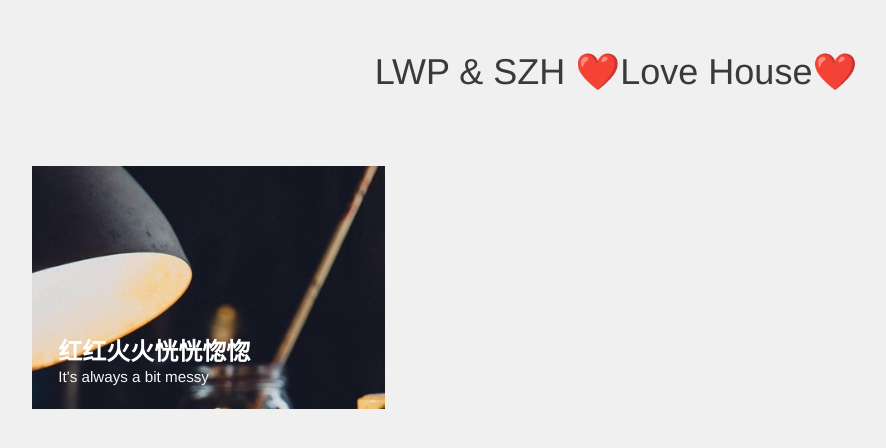
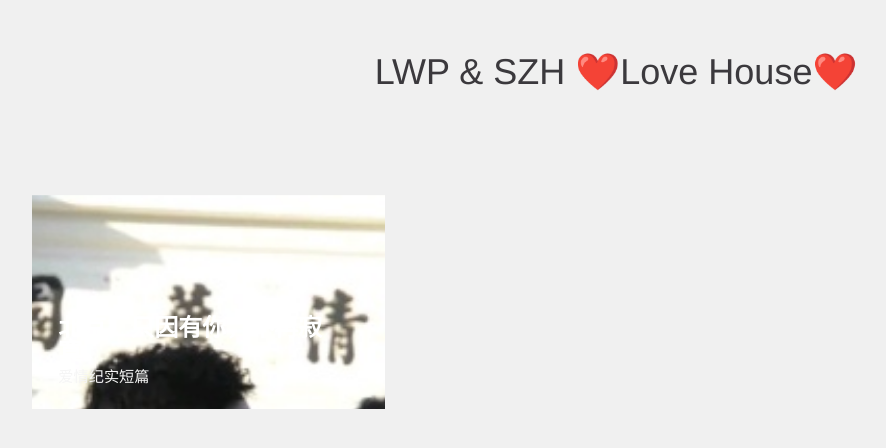
Before and after one commit to lwpszh/lwpszh.github.io, a Jekyll site: the page built from index.html, in a window 1280 px wide. Shown: the top 448 px of the page, without its empty margins (24-910 px from the left). Built offline with Jekyll 4.4.1, drawn with Linux system fonts in a browser that asks for light colours; the list of posts is cut into pages by our own code; some of the changed lines change nothing that is shown.

Commit message:
北京，只因有你，不再寂寞

```diff
--- a/_posts/2015-04-25-workshop.markdown
+++ b/_posts/2015-04-25-workshop.markdown
@@ -1,23 +1,10 @@
 ---
-title:  "红红火火恍恍惚惚"
-subtitle: "It's always a bit messy"
-author: "n"
-avatar: "img/authors/nadun.jpg"
-image: "img/f.jpg"
-date:   2015-04-25 12:12:12
+title:  "北京，只因有你，不再寂寞。"
+subtitle: "爱情纪实短篇"
+author: "szh"
+avatar: "img/authors/szh.jpg"
+image: "img/054101015DE1210E000001555A017C67.jpeg"
+date:   2019-11-29 22:51:44
 ---
 
-### Dolor sit amet?
-Lorem ipsum dolor sit amet, consectetur adipiscing elit. Proin vestibulum non mi non pulvinar. Donec tempus risus vel ex fringilla tempor. Vivamus pharetra non mauris quis fermentum. Vestibulum sed maximus elit, sit amet suscipit orci. Morbi at enim at libero dignissim egestas vel ac nisi. Etiam at lectus a arcu sodales consequat. Aliquam consequat ligula sed purus tincidunt, a ultrices nibh dapibus. Phasellus convallis ipsum nec semper ultricies. In facilisis lacus velit, sit amet lacinia velit blandit id. Nullam ut magna erat. Aliquam sit amet dapibus odio, aliquet tempus tortor. Donec in nisi massa
-
-haha ,这是一张图片哦
-![image](img/f.jpg)
-
-### Aliquam suscipit.
-Cras eget nisl accumsan, porta nisl in, egestas sapien. Vestibulum gravida nulla sed facilisis tempor. Suspendisse maximus nisi sit amet velit sodales fringilla. Vivamus luctus risus eget dui consectetur porttitor. Maecenas ut ultrices orci. Maecenas mollis est eu sodales mollis. Nulla facilisi. Suspendisse eros arcu, elementum sed sem eu, pharetra rhoncus odio. Proin nec tincidunt velit. Cras nisl augue, faucibus sed mauris in, vestibulum mollis nisl. Nam id libero ultrices, consequat ex vitae, convallis nulla.
-
-Suspendisse lorem odio, blandit at nisl quis, hendrerit tempus tellus. Donec eget leo quis nisi vulputate consectetur. Praesent dignissim enim elit, congue luctus nisl cursus at. Sed rutrum molestie risus. Donec vulputate gravida accumsan. Vivamus tempus ullamcorper eleifend. Sed sagittis mi ut dolor tincidunt, ac rutrum nisi commodo.
-
-Fusce non elit in diam rutrum vestibulum. Donec vitae elementum erat. Praesent elementum eget justo at bibendum. Fusce interdum diam lorem, ut placerat elit pretium quis. Quisque eu urna at quam commodo sagittis. Etiam posuere convallis tincidunt. Phasellus vitae ligula neque. Vivamus a purus at dolor iaculis placerat. Curabitur convallis eu lacus congue sagittis.
-
-Aliquam suscipit fermentum mauris a accumsan. In facilisis, mauris quis pulvinar tempus, turpis sapien sodales nibh, nec feugiat augue est quis nisi. Fusce eget odio feugiat, luctus quam et, dapibus nulla. Sed ornare lacus non libero lacinia pretium. In eu dui vitae purus euismod feugiat ac ac est. Morbi vitae pretium lorem, non eleifend felis. Nullam at massa feugiat, rutrum elit at, semper lacus. Etiam vel rutrum felis. Nullam quis auctor lorem, et tempor arcu.
+<iframe height=498 width=510 src='http://player.youku.com/embed/XNDQ1Mjg5NDY3Ng==' frameborder=0 'allowfullscreen'></iframe>
```
Also changed, not shown: img/054101015DE1210E000001555A017C67.jpeg (added), img/authors/nadun.jpg (deleted), img/authors/szh.jpg (added), 1 other file.
